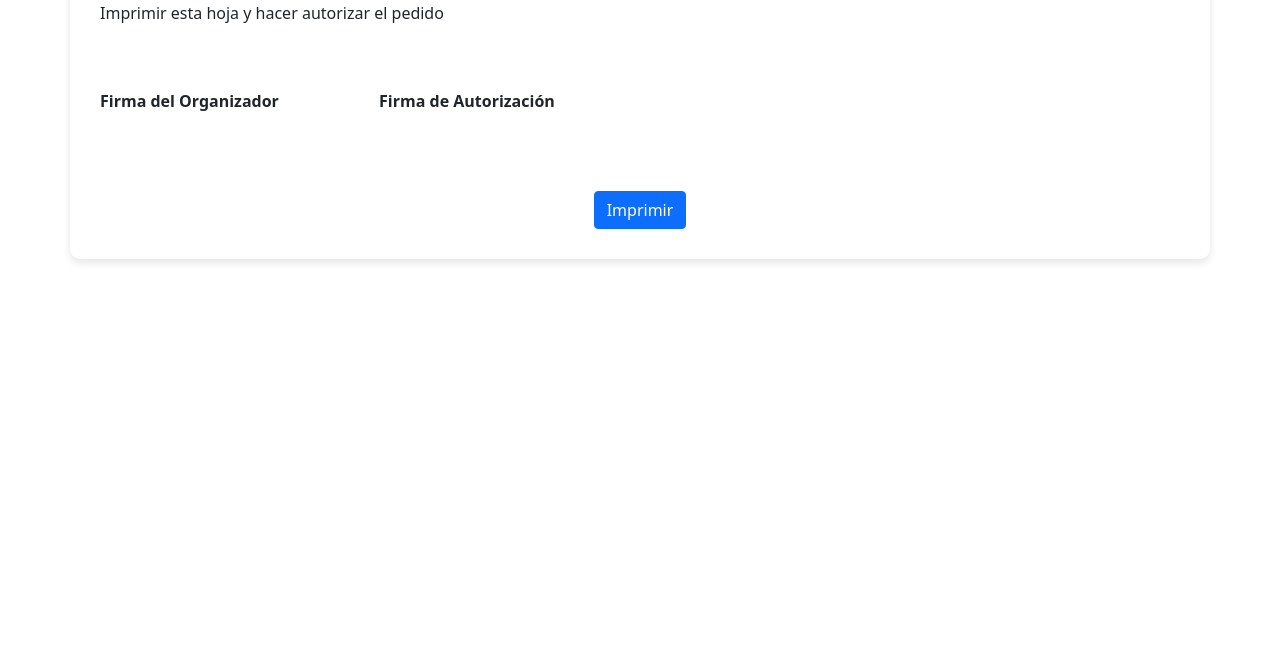
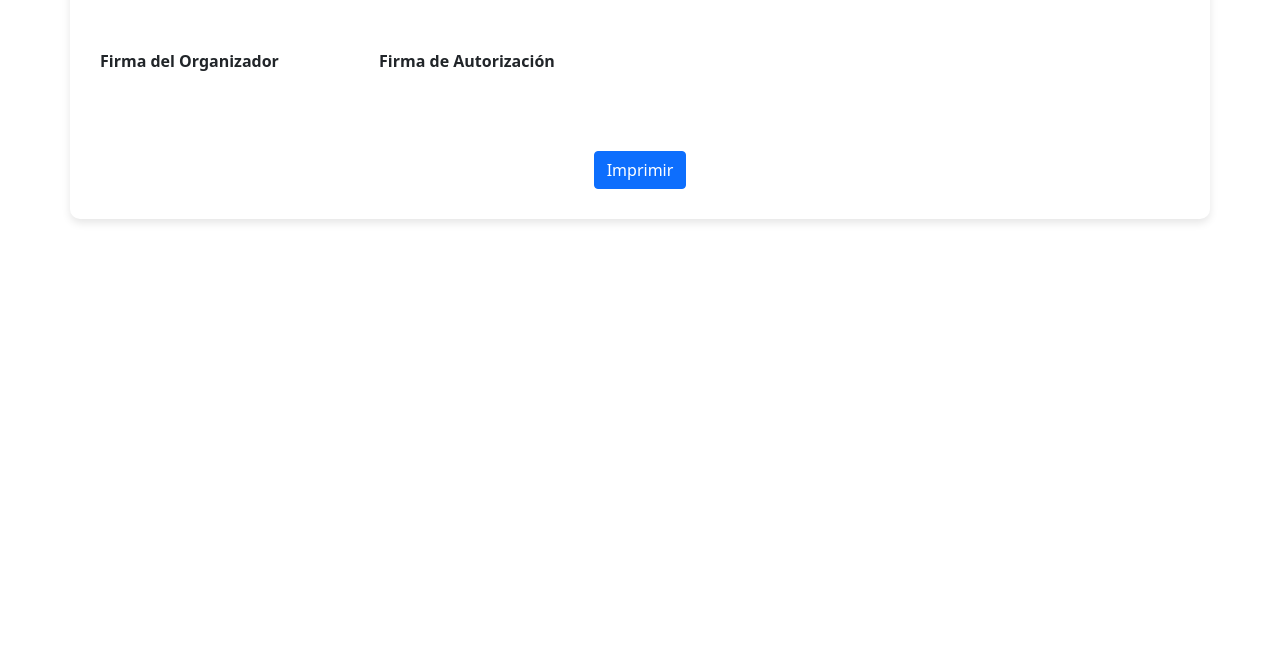
Before and after one commit to Giaco-Rch/reservas-errecalde, a plain HTML site: page confirmacion.html in a window 1280 px wide. Shown: the part 145-800 px from the top of the page. Drawn offline with nearby package versions, Linux system fonts and the light colour scheme.

Commit message:
rojas
commit

```diff
--- a/confirmacion.html
+++ b/confirmacion.html
@@ -12,7 +12,6 @@
 <body class="container mt-5">
     <section>
       <h1>Confirmación de la Reserva</h1>
-      <p>Imprimir esta hoja y hacer autorizar el pedido</p>
     </section>
     <div id="resumen_reserva" class="row"></div>
     <div class="row">
--- a/js/form.js
+++ b/js/form.js
@@ -19,7 +19,6 @@ function noti_error(campo){
 let datos_formulario = {titulo:titulo, nombre:nombre, organizador:organizador, email:email, fecha:fecha, lugar:lugar}
     localStorage.setItem("datos_formulario", JSON.stringify(datos_formulario));
 
-//nombre.length == 0 ? error_form.innerHTML = `<p class="bg-danger text-white p-3">Ingrese el nombre del responsable!</p>` : error_form.innerHTML = "";
 
 
 (email.length < 5) || (email.indexOf("@") == -1) || (email.indexOf(".") == -1) || (nombre.length < 5) || (lugar.length < 3) || (fecha.length == 0)? error_form.innerHTML = `<p class="bg-danger text-white p-3">Revise los campos requeridos!</p>` : document.location = "confirmacion.html";
@@ -29,7 +28,6 @@ if (email.length < 5 || email.indexOf("@") == -1 || email.indexOf(".") == -1){no
 if (fecha.length < 3) {noti_error("fecha"); return false};
 if (lugar.length < 3) {noti_error("lugar"); return false};
 
-    //document.location = "confirmacion.html"
 
     }
     document.getElementById("boton_enviar").addEventListener("click", validarFormulario);
--- a/js/main.js
+++ b/js/main.js
@@ -1,4 +1,3 @@
-//Array de datos
 const datos=[prompt("Titulo del evento: "), prompt("Que cátedra/oficina organiza el evento: "), prompt("Nombre del Responsable: "), prompt("Fecha Requerida: "), prompt("Horario de uso de los equipos: "), prompt("Donde se utilizarán los equipos: ")]
 
 //Push al array
```
